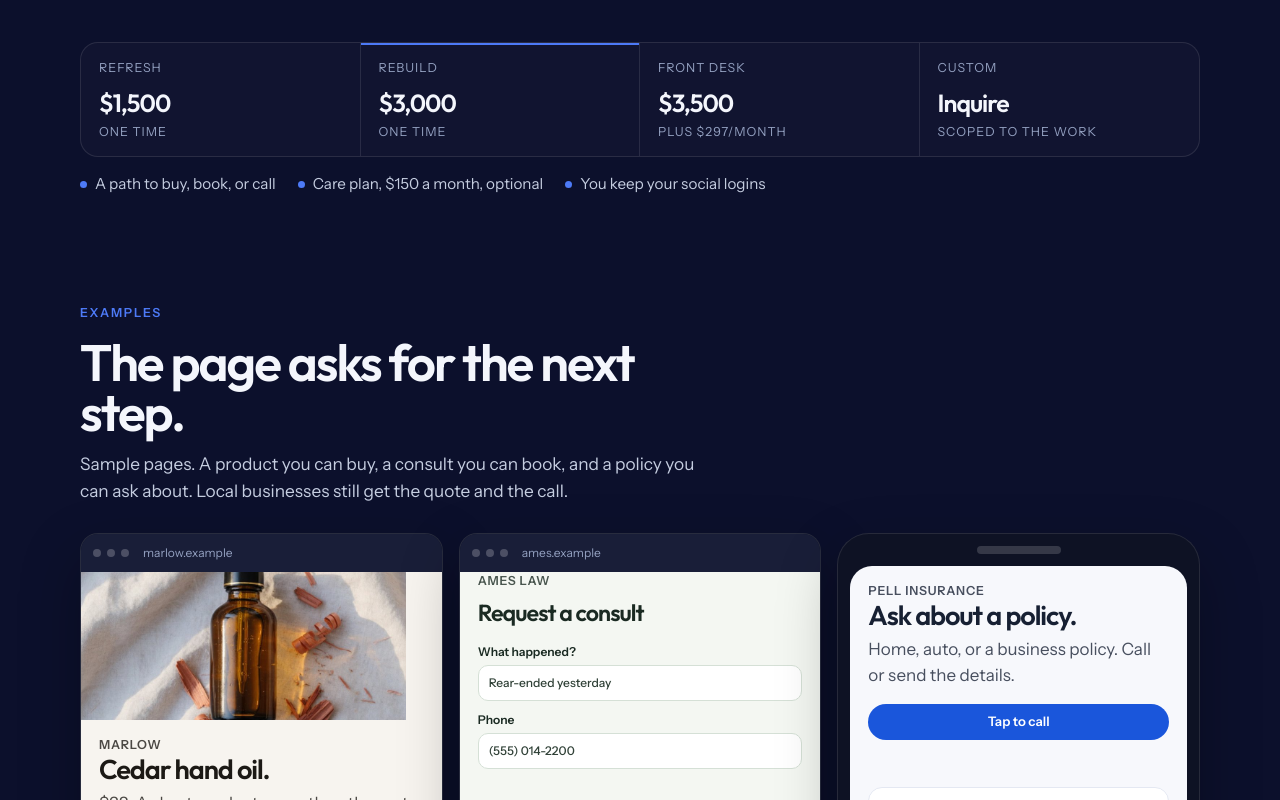
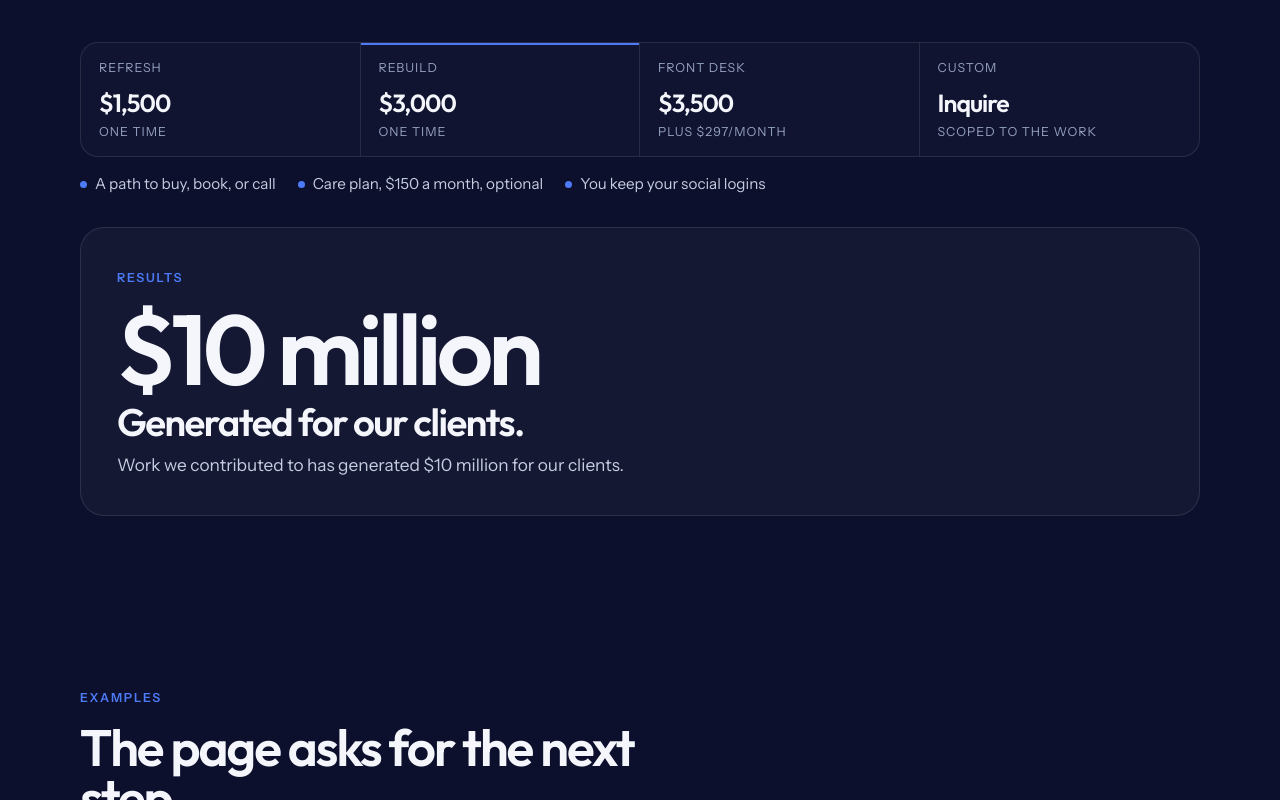
Before and after one commit to konvertmarketing1-star/konvrt, a React (Vite) app: page / in a window 1280 px wide. Shown: the part 643-1443 px from the top of the page. Built offline with nearby package versions, Linux system fonts and the light colour scheme.

Commit message:
Add a results section for $10 million generated for clients.
The line says the figure came from work KONVRT contributed to. No client names were added.

```diff
--- a/src/App.tsx
+++ b/src/App.tsx
@@ -167,6 +167,19 @@ export function App() {
               <li>Care plan, $150 a month, optional</li>
               <li>You keep your social logins</li>
             </ul>
+          </div>
+        </section>
+
+        <section className="section result-section" id="results">
+          <div className="wrap">
+            <div className="result-panel">
+              <p className="kicker">Results</p>
+              <p className="result-figure">$10 million</p>
+              <h2>Generated for our clients.</h2>
+              <p className="lede">
+                Work we contributed to has generated $10 million for our clients.
+              </p>
+            </div>
           </div>
         </section>
 
--- a/src/styles.css
+++ b/src/styles.css
@@ -336,6 +336,29 @@ h1, h2, h3 {
 }
 
 .section { padding: 84px 0; scroll-margin-top: 84px; }
+
+.result-section { padding-top: 12px; }
+
+.result-panel {
+  padding: 36px;
+  border-radius: 24px;
+  background: var(--raise);
+  border: 1px solid var(--line);
+}
+
+.result-figure {
+  margin: 0 0 8px;
+  font-family: var(--display);
+  font-size: clamp(3.4rem, 8vw, 6.2rem);
+  font-weight: 600;
+  letter-spacing: -0.05em;
+  line-height: 0.95;
+}
+
+.result-panel h2 {
+  margin-bottom: 10px;
+  font-size: clamp(1.8rem, 3vw, 2.4rem);
+}
 
 .proof-grid {
   display: grid;
@@ -1399,7 +1422,7 @@ tr:last-child th, tr:last-child td { border-bottom: 0; }
   }
   .inquiry-form { flex: 1; min-height: 0; overflow: hidden; }
   .inquiry-scroll { max-height: none; flex: 1; overflow: auto; }
-  .custom-band, .close-panel { padding: 22px; }
+  .custom-band, .close-panel, .result-panel { padding: 22px; }
 }
 
 @media (prefers-reduced-motion: reduce) {
```
